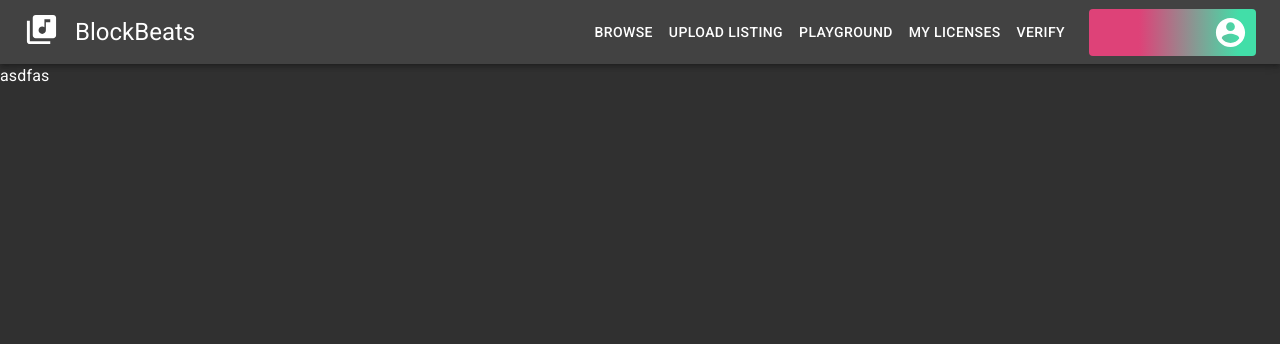
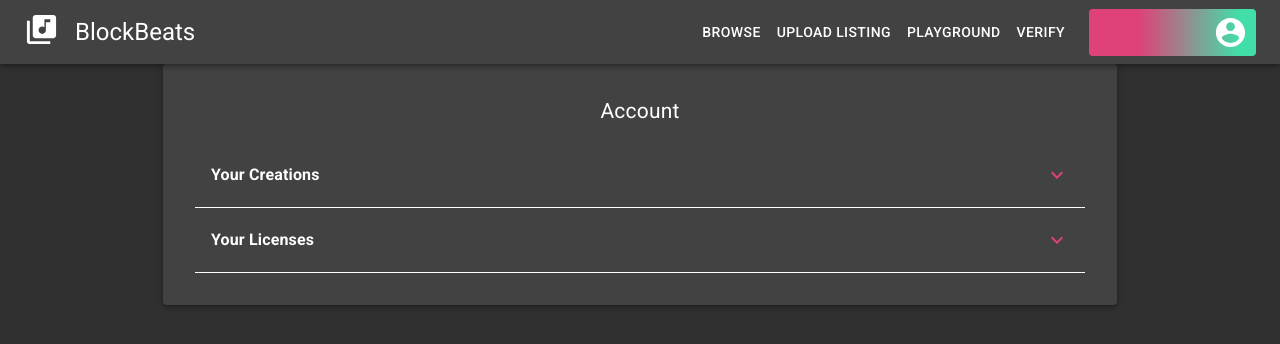
Before and after one commit to teamblockbeats/blockbeats, a React (Create React App) app in the folder client/: page /profile in a window 1280 px wide. Shown: the top 344 px of the page. Built offline with nearby package versions, Linux system fonts and the light colour scheme.

Commit message:
profile working, gonna try harrys popup

```diff
--- a/client/src/App.js
+++ b/client/src/App.js
@@ -10,6 +10,7 @@ import Licenses from "./components/Licenses";
 import Upload from "./components/Upload";
 import Listings from "./components/Listings";
 import Verify from "./components/Verify";
+import BlockBeats from "./contracts/Blockbeats.json";
 
 const useStyles = makeStyles((theme) => ({
   root: {
@@ -21,6 +22,7 @@ const App = () => {
   const [accounts, setAccounts] = useState(null);
   const [web3, setWeb3] = useState(null);
   const [invalidNetwork, setInvalidNetWork] = useState(false);
+  const [contract, setContract] = useState(null);
 
   const classes = useStyles();
 
@@ -33,8 +35,15 @@ const App = () => {
       });
 
       web.eth.net.getId().then((id) => {
-    if (id !== 5777 && id !== 4) {
+        if (id !== 5777 && id !== 4) {
           setInvalidNetWork(true);
+        } else {
+          const deployedNetwork = BlockBeats.networks[id];
+          const instance = new web.eth.Contract(
+            BlockBeats.abi,
+            deployedNetwork.address
+          );
+          setContract(instance);
         }
       });
     });
@@ -55,7 +64,7 @@ const App = () => {
           <Upload />
         </Route>
         <Route path="/profile">
-          <Profile />
+          <Profile contract={contract} accounts={accounts} />
         </Route>
         <Route path="/licenses">
           <Licenses />
--- a/client/src/components/Header.js
+++ b/client/src/components/Header.js
@@ -52,9 +52,6 @@ const Header = ({ web3, accounts }) => {
           <Button component={Link} to="/playground">
             Playground
           </Button>
-          <Button component={Link} to="/licenses">
-            My licenses
-          </Button>
           <Button component={Link} to="/verify">
             Verify
           </Button>
--- a/client/src/components/Profile.js
+++ b/client/src/components/Profile.js
@@ -1,8 +1,188 @@
 import { Typography } from "@material-ui/core";
-import React from "react";
+import React, { useState, useEffect } from "react";
+import { makeStyles } from "@material-ui/core/styles";
+import Grid from "@material-ui/core/Grid";
+import Paper from "@material-ui/core/Paper";
+import List from "@material-ui/core/List";
+import ListItem from "@material-ui/core/ListItem";
+import ListItemText from "@material-ui/core/ListItemText";
+import Collapse from "@material-ui/core/Collapse";
+import ExpandLess from "@material-ui/icons/ExpandLess";
+import ExpandMore from "@material-ui/icons/ExpandMore";
 
-const Profile = () => {
-  return <Typography>asdfas</Typography>;
+const useStyles = makeStyles((theme) => ({
+  paper: {
+    padding: theme.spacing(4),
+  },
+  paperTitle: {
+    textAlign: "center",
+    fontSize: "1.5em",
+    paddingBottom: "15px",
+    variant: "h5",
+  },
+  list: {
+    borderBottom: "1px solid white",
+  },
+}));
+
+const Profile = ({ accounts, contract }) => {
+  const classes = useStyles();
+
+  const [account, setAccount] = useState(null);
+
+  const [creations, setCreations] = useState([]);
+  const [licenses, setLicenses] = useState([]);
+  //{ tokenId: 0, id: 1, name: "aaa", price: 100 },
+  //]);
+
+  useEffect(() => {
+    if (accounts !== null) {
+      setAccount(accounts[0]);
+    }
+  }, [accounts]);
+
+  useEffect(() => {
+    if (contract !== null && account !== null) {
+      console.log("loading account creations");
+      loadCreations();
+      loadLicenses();
+    }
+  }, [contract, account]);
+
+  const loadCreations = async () => {
+    const allListings = await contract.methods.viewListings().call();
+    console.log(allListings);
+
+    var myListings = [];
+    for (const listing of allListings) {
+      if (listing["creator"] == account) {
+        myListings.push({
+          id: listing["id"],
+          name: listing["title"],
+          price: listing["price"],
+        });
+      }
+    }
+    setCreations(myListings);
+  };
+
+  const loadLicenses = async () => {
+    console.log("get license");
+    let tokenIds = await contract.methods
+      .tokensAtAddress(account)
+      .call({ from: account });
+    let licenses = [];
+
+    for (const tokenId of tokenIds) {
+      console.log(tokenId);
+      let license = await contract.methods
+        .resolveTokenToListing(tokenId)
+        .call({ from: account });
+      license["tokenId"] = tokenId;
+      licenses.push({
+        tokenId: tokenId,
+        id: license["id"],
+        name: license["title"],
+        price: license["price"],
+      });
+    }
+
+    setLicenses(licenses);
+  };
+
+  const ItemComponent = ({ creation }) => {
+    const { tokenId, id, name, price } = creation;
+    var xsSize;
+    var tokenColumn;
+
+    if (tokenId !== undefined) {
+      xsSize = 6;
+      tokenColumn = (
+        <Grid item xs={2}>
+          <Typography color="textPrimary">
+            {" "}
+            <b> Token #{tokenId}</b>
+          </Typography>
+        </Grid>
+      );
+    } else {
+      xsSize = 8;
+    }
+
+    return (
+      <ListItem button>
+        <Grid container direction="row">
+          {tokenColumn}
+          <Grid item xs={2}>
+            <Typography color="textPrimary">
+              {" "}
+              <b> Listing #{id}</b>
+            </Typography>
+          </Grid>
+          <Grid item xs={xsSize}>
+            <Typography color="textPrimary"> "{name}"</Typography>
+          </Grid>
+          <Grid item xs={2}>
+            <Typography color="textPrimary"> {price} WEI</Typography>
+          </Grid>
+        </Grid>
+      </ListItem>
+    );
+  };
+
+  const ListComponent = ({ title, items }) => {
+    const [open, setOpen] = React.useState(false);
+
+    const handleClick = () => {
+      setOpen(!open);
+    };
+
+    return (
+      <List className={classes.list}>
+        <ListItem className={classes.listTab} button onClick={handleClick}>
+          <ListItemText>
+            <Typography color="textPrimary">
+              <b>{title}</b>
+            </Typography>
+          </ListItemText>
+          {open ? (
+            <ExpandLess color="secondary" />
+          ) : (
+            <ExpandMore color="secondary" />
+          )}
+        </ListItem>
+        <Collapse
+          className={classes.subList}
+          in={open}
+          timeout="auto"
+          unmountOnExit
+        >
+          <List>
+            {items &&
+              items.map((item) => {
+                return <ItemComponent creation={item} />;
+              })}
+          </List>
+        </Collapse>
+      </List>
+    );
+  };
+
+  return (
+    <Grid container justify="center" direction="row" spacing={3}>
+      <Grid item xs={12} md={9}>
+        <Paper elevation={3} className={classes.paper}>
+          <Typography className={classes.paperTitle}>Account</Typography>
+
+          <ListComponent
+            title="Your Creations"
+            items={creations}
+          ></ListComponent>
+          <ListComponent title="Your Licenses" items={licenses}></ListComponent>
+        </Paper>
+      </Grid>
+    </Grid>
+  );
 };
 
 export default Profile;
```
